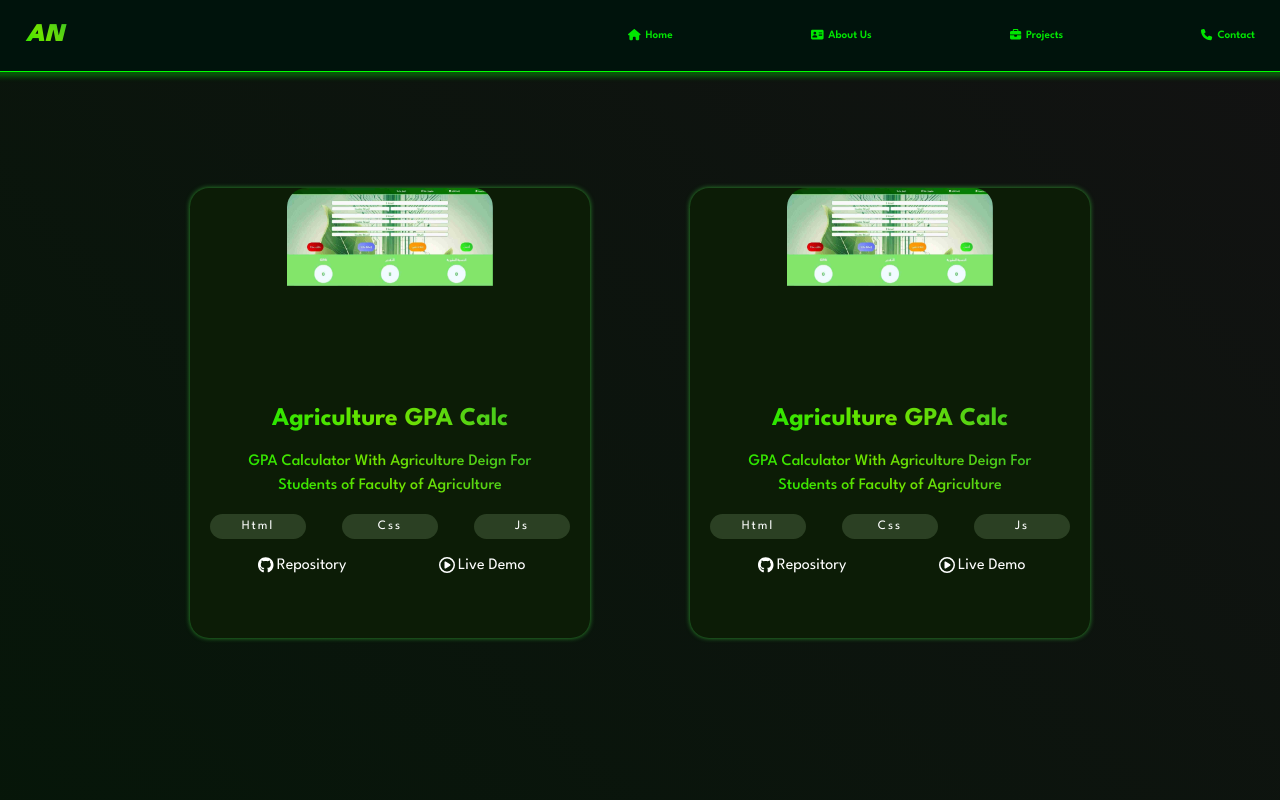
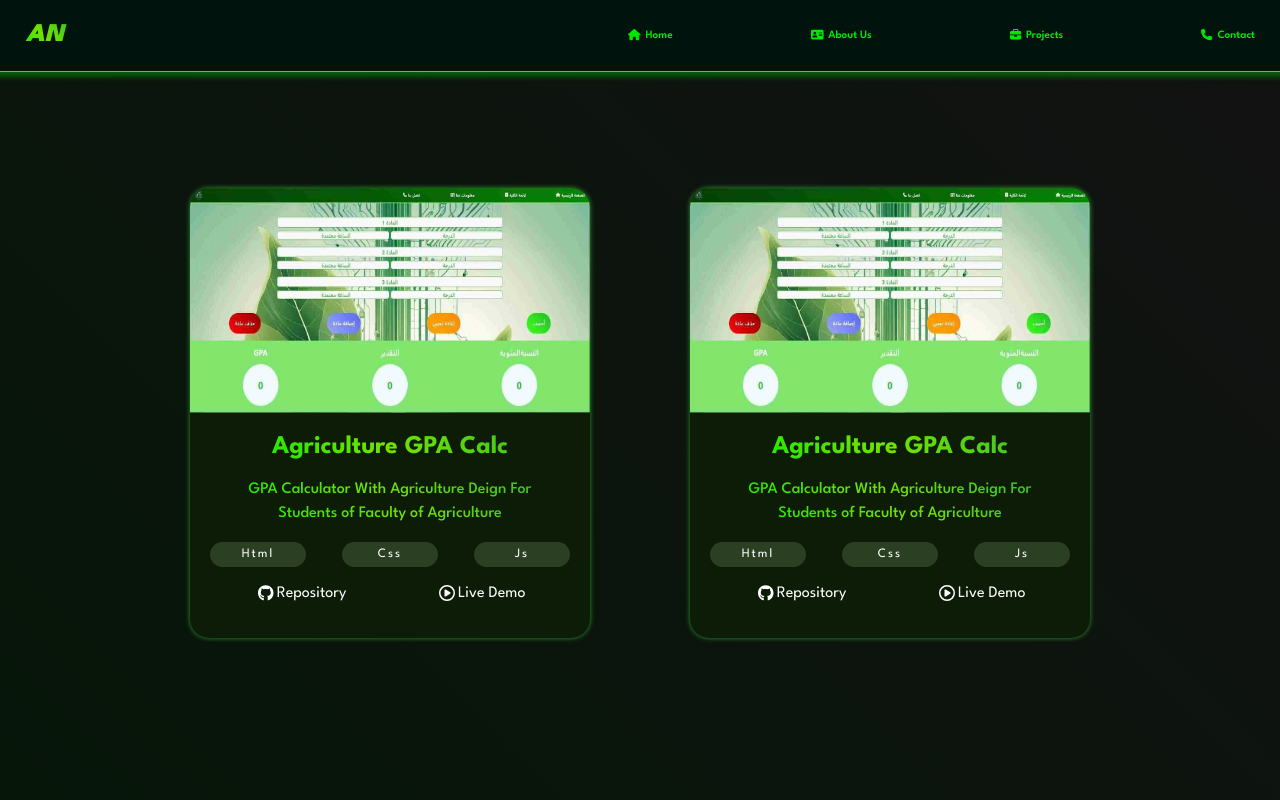
Before and after one commit to AN1001110/Portfolio, a React (Vite) app: page /projects in a window 1280 px wide. Shown: the top 800 px of the page. Built offline with nearby package versions, Linux system fonts and the light colour scheme.

Commit message:
My portfolio v1

```diff
--- a/src/components/ProjectCard.jsx
+++ b/src/components/ProjectCard.jsx
@@ -20,9 +20,9 @@ export default function ProjectCard({
   });
   return (
     <div className="projectCard">
-      <Link to = {demo}>
+
         <img src={imgSrc} alt="Not Found" />
-      </Link>
+
       <div className="cardContent">
         <h3>{title}</h3>
         <p>{content}</p>
```
